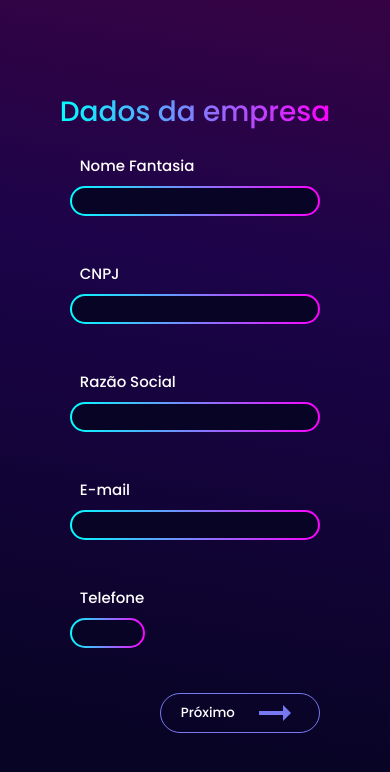
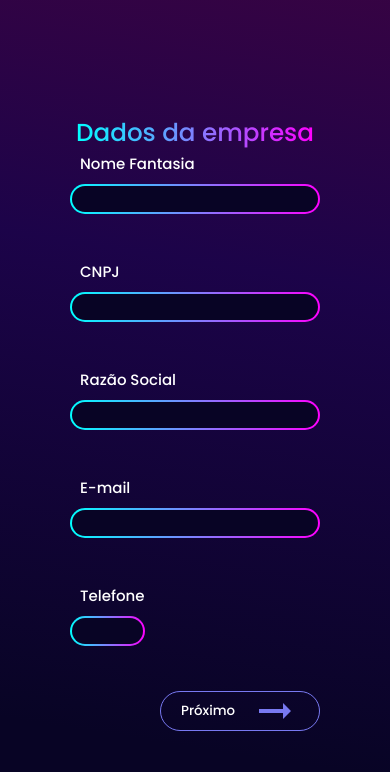
Before and after one commit to julianaesteves/projeto-p.i-onhome-site, a React (Create React App) app in the folder projeto-react/onhome/: page /formulario in a window 390 px wide. Shown: the top 772 px of the page. Built offline with nearby package versions, Linux system fonts and the light colour scheme.

Commit message:
fix: css

```diff
--- a/projeto-react/onhome/src/components/GradientText/style.css
+++ b/projeto-react/onhome/src/components/GradientText/style.css
@@ -35,8 +35,8 @@
     border-right: 0;
 }
 
-@media only screen and (max-width: 600px) {
+@media only screen and (max-width: 500px) {
     .text .title {
-        font-size: 1.75em;
+        font-size: 1.54em;
     }
 }
--- a/projeto-react/onhome/src/components/Loader/Loader.css
+++ b/projeto-react/onhome/src/components/Loader/Loader.css
@@ -5,17 +5,8 @@
 
 .loader--div {
     background-color: #0f0b30;
-    height: 100vh;
-    width: 100vw;
+    width: auto;
     display: flex;
     align-items: center;
     justify-content: center;
 }
-
-.loader--gradientBackground {
-    width: 100%;
-    background: linear-gradient(9deg, rgba(8,4,37,0.8379945728291316) 14%, rgba(92,1,188,0.23855479691876746) 68%, rgba(195, 0, 255, 0.158) 100%);
-    display: flex;
-    justify-content: center;
-    align-items: center;
-}
--- a/projeto-react/onhome/src/pages/Cadastro/Form/style.css
+++ b/projeto-react/onhome/src/pages/Cadastro/Form/style.css
@@ -44,3 +44,8 @@
     border: none;
     color: white;
   }
+
+.formulario--gradientTitle{
+    position: relative;
+    top: 20px;
+}
--- a/projeto-react/onhome/src/pages/Cadastro/Licenca/style.css
+++ b/projeto-react/onhome/src/pages/Cadastro/Licenca/style.css
@@ -48,11 +48,11 @@
   }
   .licenca--selects {
     flex-direction: column;
+    margin: 10px;
   }
 
   .licenca--gradientSelect {
     width: 235px;
-    margin: 0px 0px 20px 10px;
   }
 }
 
--- a/projeto-react/onhome/src/pages/Dashboard/Maquinas/index.jsx
+++ b/projeto-react/onhome/src/pages/Dashboard/Maquinas/index.jsx
@@ -2,6 +2,7 @@ import React, { useEffect, useState } from 'react';
 import { useAuth } from '../../../context/Auth';
 import Border from '../../../components/Border';
 import GradientText from '../../../components/GradientText';
+import Loader from '../../../components/Loader/Loader';
 import Machine from '../Components/Machine';
 import Thermometer from '../Components/Thermometer';
 import ArrowBackIosIcon from '@mui/icons-material/ArrowBackIos';
@@ -11,19 +12,13 @@ import {
   PieChart,
   Pie,
   Cell,
-  LineChart,
-  AreaChart,
   ComposedChart,
-  Area,
-  Line,
   XAxis,
   YAxis,
-  CartesianGrid,
   Tooltip,
   Legend,
   BarChart,
-  Bar,
-  ResponsiveContainer
+  Bar
 } from 'recharts';
 
 import './style.css';
@@ -105,7 +100,7 @@ const Maquinas = () => {
     <div style={{ height: '100vh' }}>
       {!processList ?
         <div style={{ display: "flex", justifyContent: "center", alignItems: "center" }}>
-          {Loading}
+          < Loader/>
         </div>
         :
         <>
```
Also changed, not shown: projeto-react/onhome/public/images/loader.svg.
